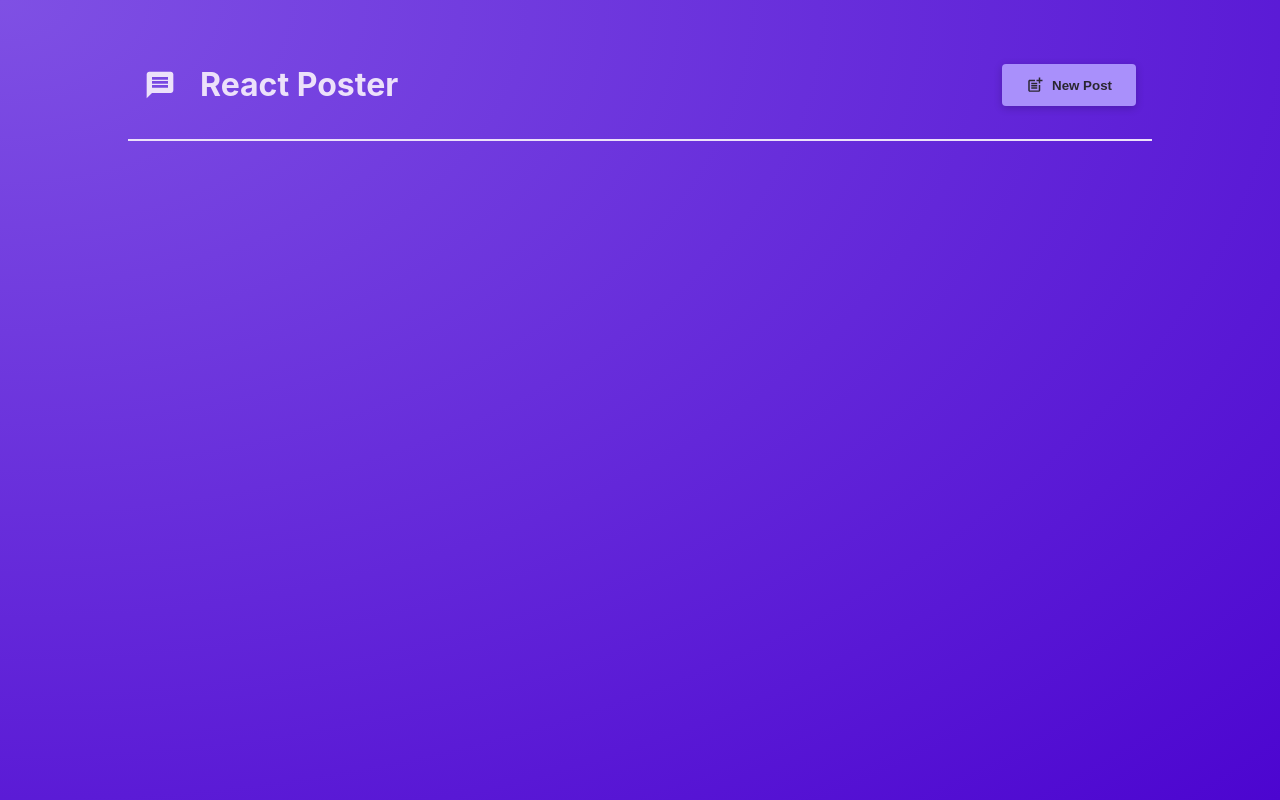
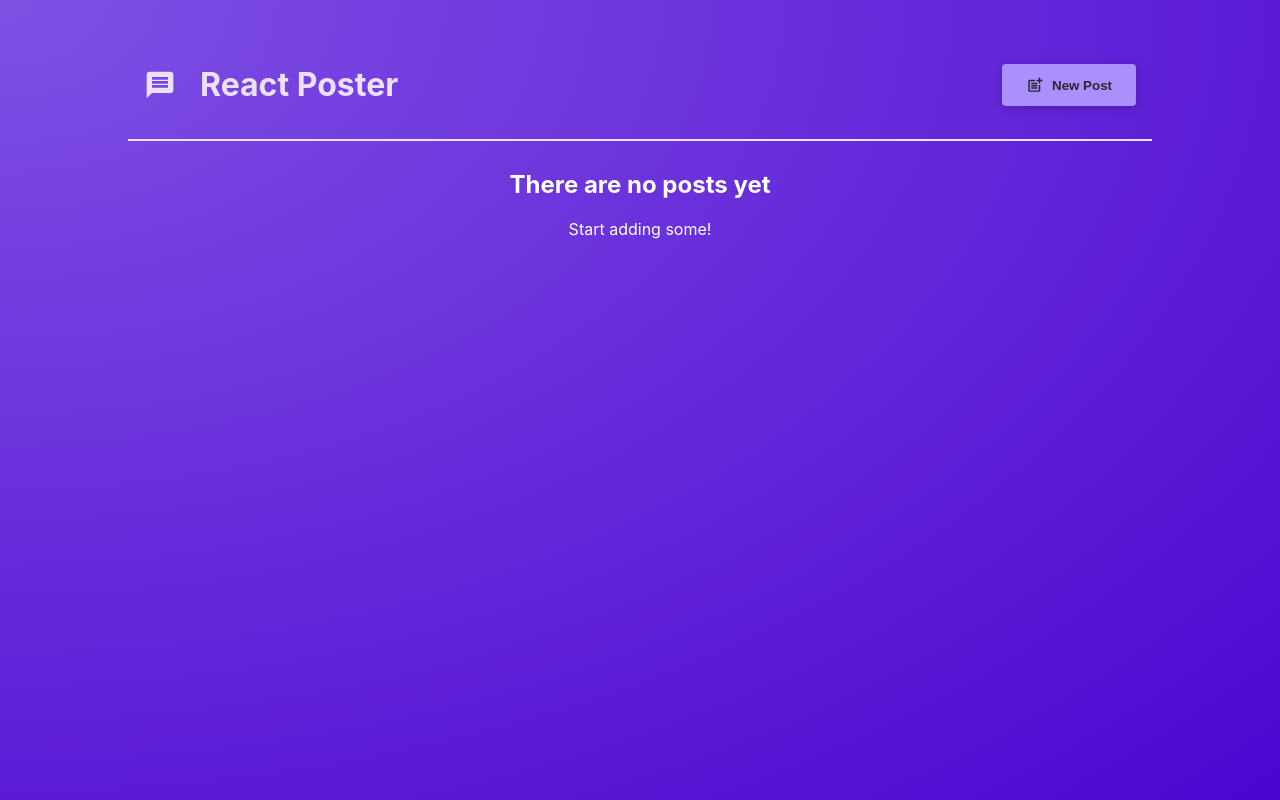
Before and after one commit to sumaximize/react-blog-project, a React (Vite) app: page / in a window 1280 px wide. Built offline with nearby package versions, Linux system fonts and the light colour scheme.

Commit message:
Updating state iteratively, rendering list of data

```diff
--- a/components/MainHeader.jsx
+++ b/components/MainHeader.jsx
@@ -11,6 +11,7 @@
         React Poster
       </h1>
       <p>
+        {/* onCreatePost -> showModalHandler -> setModalIsVisble(true) */}
         <button className={classes.button} onClick={onCreatePost}>
           <MdPostAdd size={18} />
           New Post
--- a/components/NewPost.jsx
+++ b/components/NewPost.jsx
@@ -2,8 +2,9 @@
 import classes from "./NewPost.module.css"
 
 
-function NewPost({onCancel}) {
+function NewPost({onCancel, onAddPost}) {
     // enteredBody & enteredAuthor are state variable(s)
+    // setEnteredBody & setEnteredAuthor are state updating functions
     const [enteredBody, setEnteredBody] = useState('');
     const [enteredAuthor, setEnteredAuthor] = useState('');
 
@@ -27,8 +28,9 @@
             body: enteredBody,
             author: enteredAuthor
         };
-        console.log(postData);
+
         // hideModalHandler() on submitting
+        onAddPost(postData);
         onCancel();
 
     }
--- a/components/Post.jsx
+++ b/components/Post.jsx
@@ -1,10 +1,10 @@
 import classes from "./Post.module.css"
 
-function Post({ author, book}) {
+function Post({ author, body}) {
     return (
         <li className={classes.post}>
-            <p className={classes.author}>{author}</p>
-            <p className={classes.text}>{book}</p>
+        <p className={classes.author}>{author}</p>
+        <p className={classes.text}>{body}</p>
         </li>
     );
 }
--- a/components/PostsList.jsx
+++ b/components/PostsList.jsx
@@ -2,9 +2,21 @@
 import Modal from "./Modal";
 import NewPost from "./NewPost";
 import Post from "./Post";
+import { useState } from "react";
 
 // destructuring assignment of obj: const {isPosting, onStopPosting} = props;
 function PostsList({isPosting, onStopPosting}) {
+    // 'posts' i.e PostsList is an array of posts
+    // NewPost data stored in --> PostsList
+    const [posts, setPosts] = useState([]);
+
+    // Stores post data when form is submitted
+    function addPostHandler(postData) {
+        // use fn execution to update state if new state is based
+        //  on existing states: postsN = postsN-1 + post
+        setPosts((existingPosts) => [postData, ...existingPosts]);
+    }
+
     return (
         <>
             {/* Modal component is an overlay of the NewPost compt */}
@@ -14,12 +26,30 @@
                 // conditional content to be rendered
                 <Modal onClose={onStopPosting}>
                 <NewPost
-                    onCancel={onStopPosting}>
+                    onCancel={onStopPosting}
+                    onAddPost={addPostHandler}>
                 </NewPost>
                 </Modal>
             )}
-            <ul className={classes.posts}>
-            </ul>
+            {posts.length > 0 && (
+                <ul className={classes.posts}>
+                    {/* returns an array of Post compts */}
+                    {/* post obj --> JSX elements */}
+                    {/* React requires a 'key' prop to correctly render an array of compts;
+                    'key' should be unique;
+                    'key' is not used in compts */}
+                    {posts.map((post) => (
+                    <Post key={post.body} author={post.author} body={post.body} />
+                    ))}
+                </ul>
+            )}
+            {posts.length === 0 && (
+                <div style={{textAlign: 'center', color: 'white'}}>
+                    <h2>There are no posts yet</h2>
+                    <p>Start adding some!</p>
+                </div>
+
+            )}
 
         </>
     );
```
